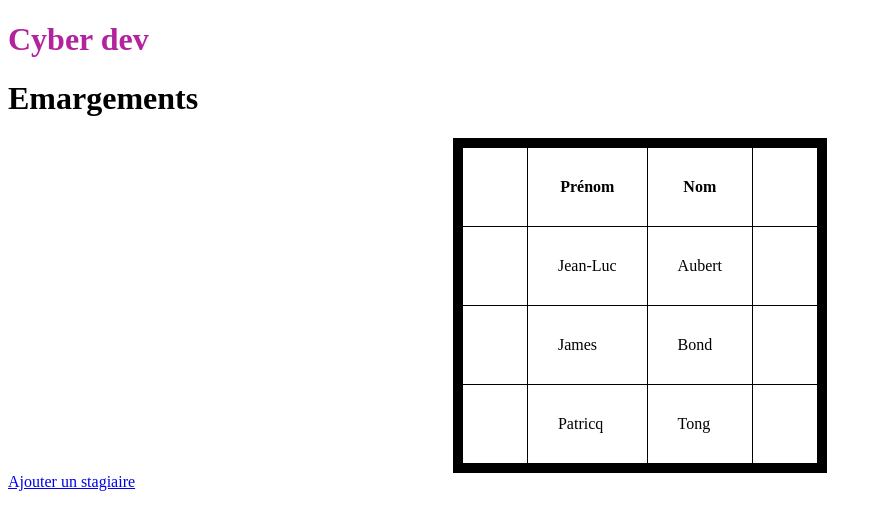
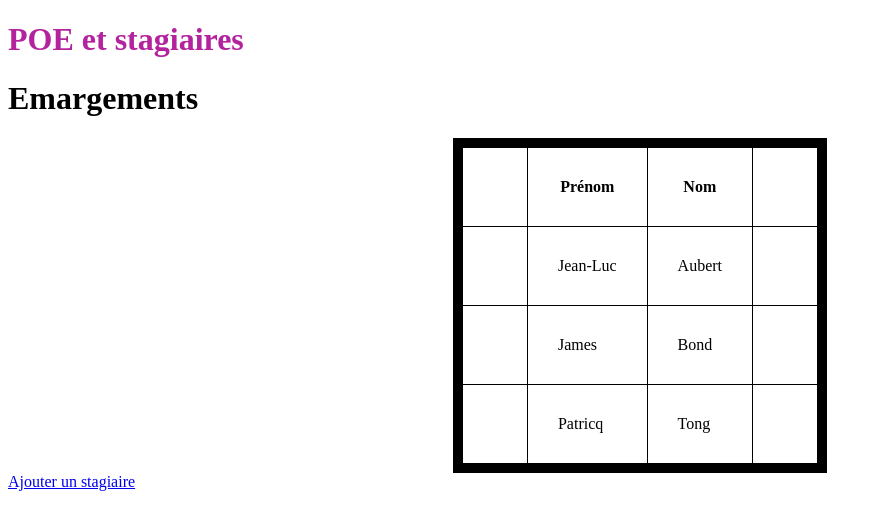
Before and after one commit to sabp31/tp_angular, an Angular app: page /home in a window 1280 px wide. Shown: the top 530 px of the page, without its empty margins (0-882 px from the left). Built offline with nearby package versions, Linux system fonts and the light colour scheme; data requests are answered from the project's data file.

Commit message:
EPIC update title page application

```diff
--- a/src/app/app.component.ts
+++ b/src/app/app.component.ts
@@ -6,5 +6,5 @@ import { Component } from '@angular/core';
   styleUrl: './app.component.scss'
 })
 export class AppComponent {
-  title = 'Cyber dev';
+  title = 'POE et stagiaires';
 }
```
